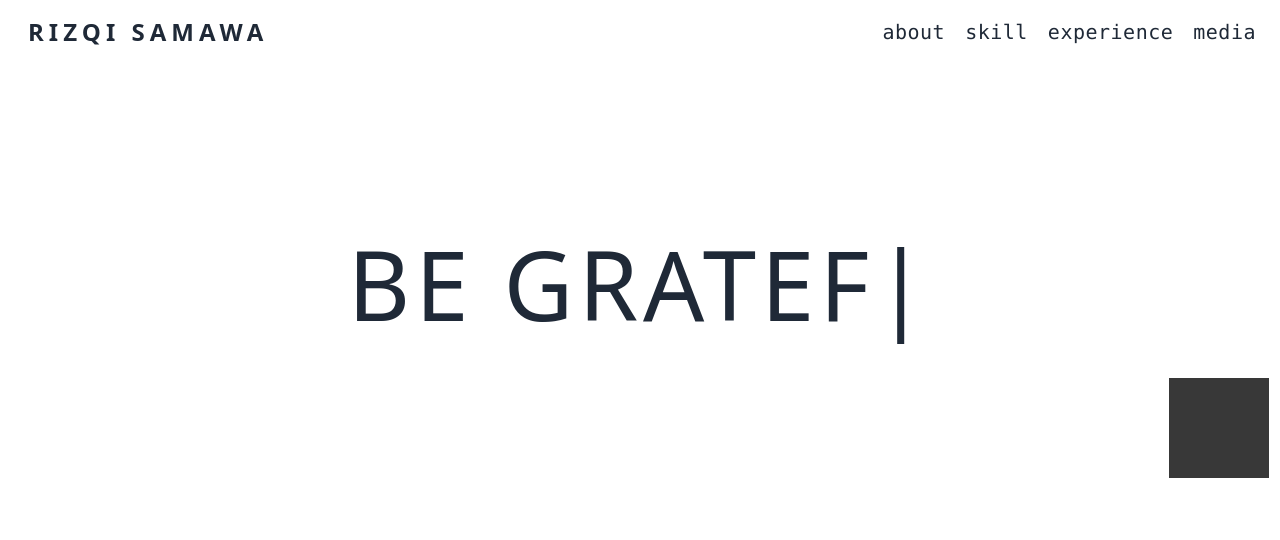
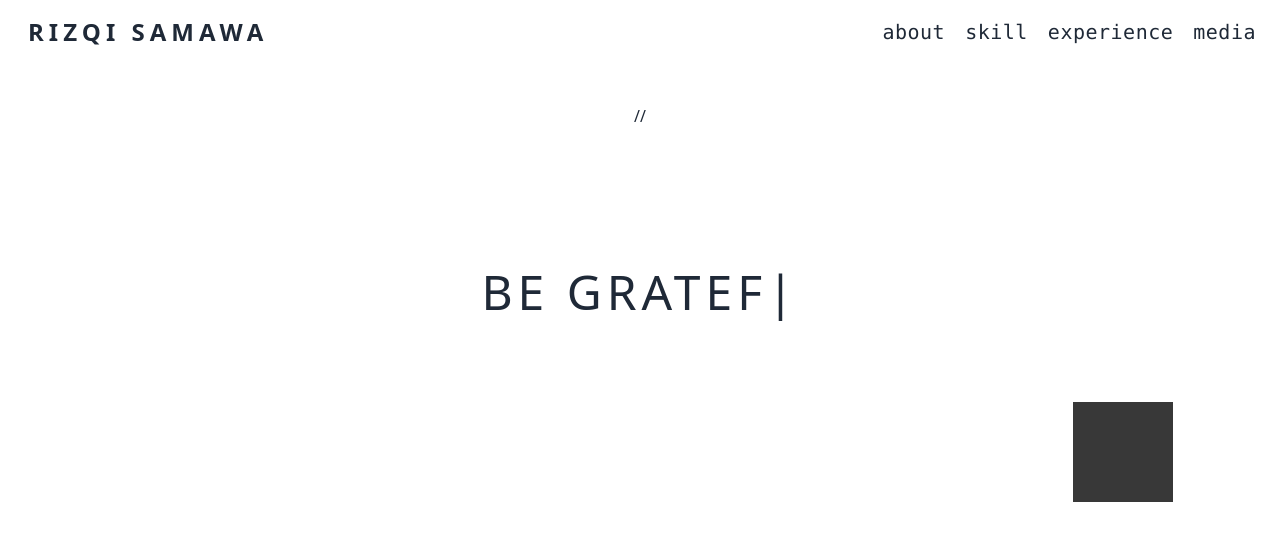
Before and after one commit to rizqisamawa/portfolio, a Next.js app: page / in a window 1280 px wide. Shown: the top 540 px of the page. Built offline with nearby package versions, Linux system fonts and the light colour scheme.

Commit message:
remove animation

```diff
--- a/pages/index.js
+++ b/pages/index.js
@@ -31,9 +31,9 @@ export default function Home() {
         <link rel="icon" href="/favicon.ico" />
       </Head>
       <Navbar />
-      <div className="mx-24 items-center justify-center mt-10 text-center">
-        <div className="box"></div>
-        <p className="mt-8 text-8xl font-sans font-medium tracking-[5px]">
+      <div className="mx-22 items-center justify-center mt-10 text-center">
+//         <div className="box"></div>
+        <p className="mt-10 text-5xl font-sans font-medium tracking-[5px]">
           <span ref={el}></span>
         </p>
       </div>
```
